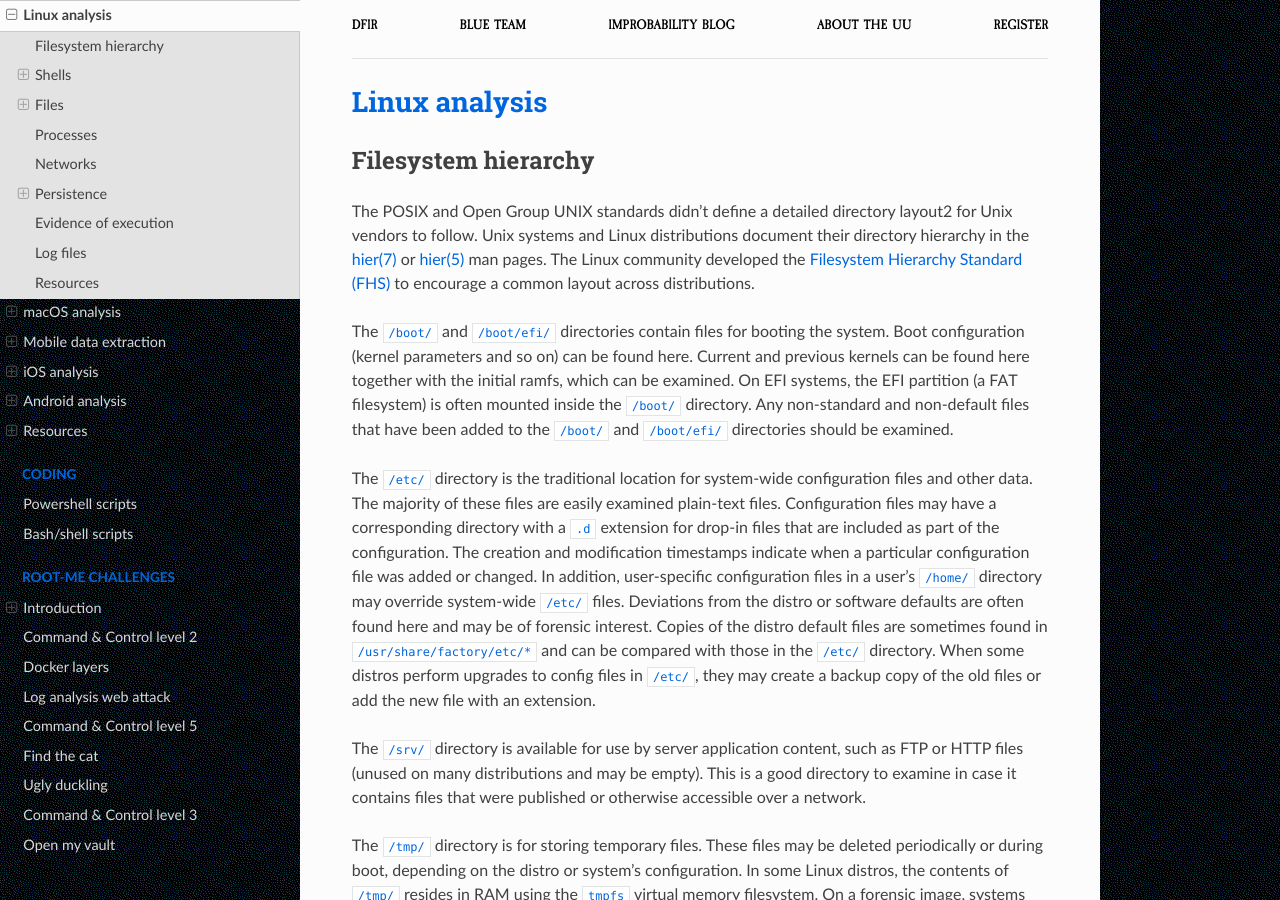
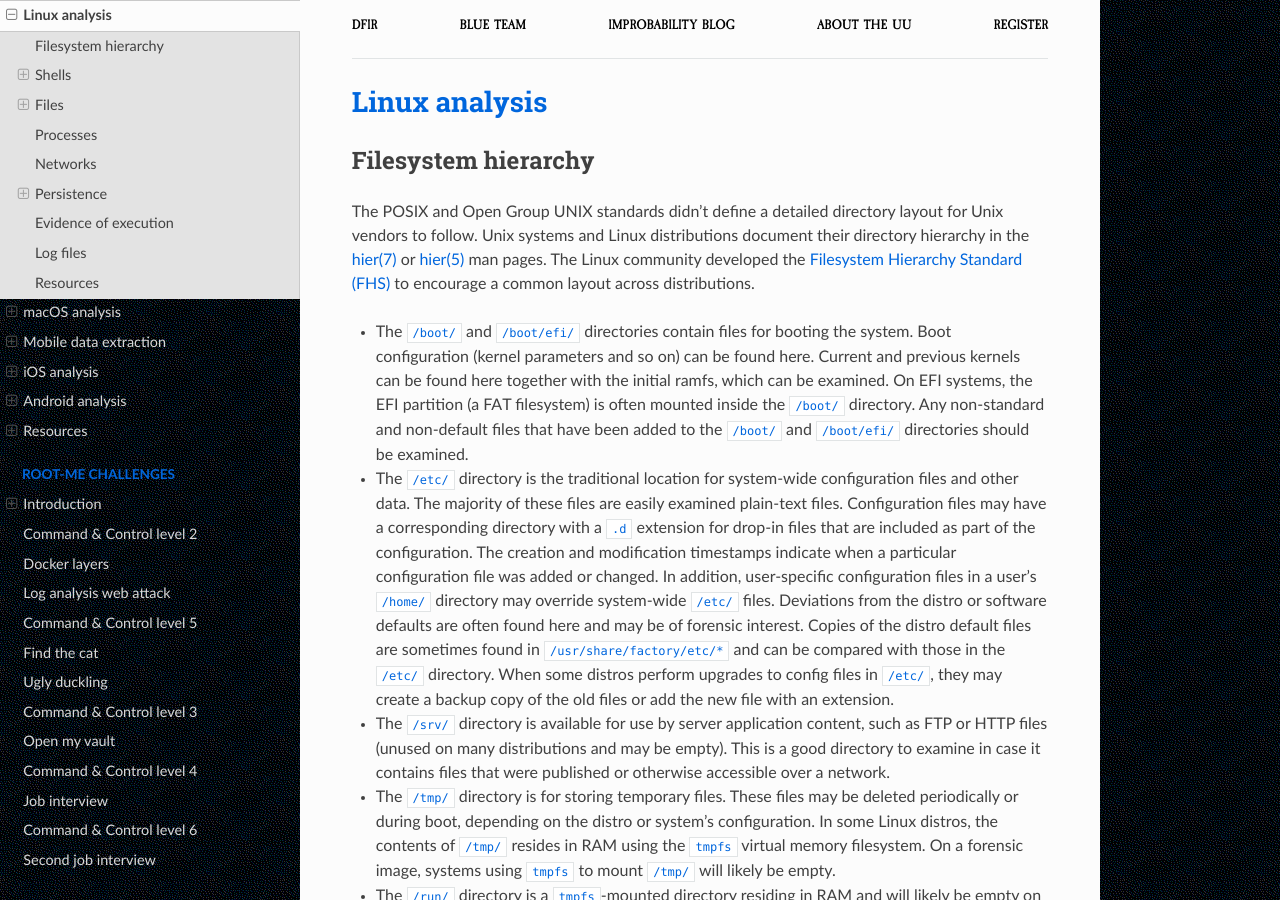
Before and after one commit to tymyrddin/blue-dfir, a Sphinx documentation site: the page built from source/docs/notes/linux.md, in a window 1280 px wide and 900 px high. Built offline with Sphinx 7.4.7 and the Read the Docs theme 2.0.0, drawn with Linux system fonts in a browser that asks for light colours.

```diff
--- a/source/docs/notes/linux.md
+++ b/source/docs/notes/linux.md
@@ -2,19 +2,14 @@
 
 ## Filesystem hierarchy
 
-The POSIX and Open Group UNIX standards didn’t define a detailed directory layout2 for Unix vendors to follow. Unix systems and Linux distributions document their directory hierarchy in the [hier(7)](https://www.man7.org/linux/man-pages/man7/hier.7.html) or [hier(5)](https://www.unix.com/man-page/hpux/5/hier/) man pages. The Linux community developed the [Filesystem Hierarchy Standard (FHS)](https://refspecs.linuxfoundation.org/fhs.shtml) to encourage a common layout across distributions.
+The POSIX and Open Group UNIX standards didn't define a detailed directory layout for Unix vendors to follow. Unix systems and Linux distributions document their directory hierarchy in the [hier(7)](https://www.man7.org/linux/man-pages/man7/hier.7.html) or [hier(5)](https://www.unix.com/man-page/hpux/5/hier/) man pages. The Linux community developed the [Filesystem Hierarchy Standard (FHS)](https://refspecs.linuxfoundation.org/fhs.shtml) to encourage a common layout across distributions.
 
-The `/boot/` and `/boot/efi/` directories contain files for booting the system. Boot configuration (kernel parameters and so on) can be found here. Current and previous kernels can be found here together with the initial ramfs, which can be examined. On EFI systems, the EFI partition (a FAT filesystem) is often mounted inside the `/boot/` directory. Any non-standard and non-default files that have been added to the `/boot/` and `/boot/efi/` directories should be examined.
-
-The `/etc/` directory is the traditional location for system-wide configuration files and other data. The majority of these files are easily examined plain-text files. Configuration files may have a corresponding directory with a `.d` extension for drop-in files that are included as part of the configuration. The creation and modification timestamps indicate when a particular configuration file was added or changed. In addition, user-specific configuration files in a user’s `/home/` directory may override system-wide `/etc/` files. Deviations from the distro or software defaults are often found here and may be of forensic interest. Copies of the distro default files are sometimes found in `/usr/share/factory/etc/*` and can be compared with those in the `/etc/` directory. When some distros perform upgrades to config files in `/etc/`, they may create a backup copy of the old files or add the new file with an extension.
-
-The `/srv/` directory is available for use by server application content, such as FTP or HTTP files (unused on many distributions and may be empty). This is a good directory to examine in case it contains files that were published or otherwise accessible over a network.
-
-The `/tmp/` directory is for storing temporary files. These files may be deleted periodically or during boot, depending on the distro or system’s configuration. In some Linux distros, the contents of `/tmp/` resides in RAM using the `tmpfs` virtual memory filesystem. On a forensic image, systems using `tmpfs` to mount `/tmp/` will likely be empty.
-
-The `/run/` directory is a `tmpfs`-mounted directory residing in RAM and will likely be empty on a forensic image. On a running system, this directory contains runtime information like `PID` and `lock` files, `systemd` runtime configuration, etc. There may be references to files and directories in `/run/` found in logs or configuration files.
-
-The `/home/` directory is the default location for user home directories. A user’s home directory contains files the user created or downloaded, including configuration, cache, data, documents, media, desktop contents, and other files the user owns. The `/etc/skel/` directory (which might only contain hidden “.” files) contains the default contents of a newly created `/home/*` directory. The `root` user’s home directory is typically `/root/` of the root filesystem. This is intentional so that `root` can log in even when `/home/` is not mounted. These home directories are of significant interest because they provide information about a system’s human users. If `/home/` is empty on a forensic image, it’s likely the user’s home directories are mounted from another filesystem or over a network. The creation (birth) timestamp of a user’s home directory may indicate when the user account was first added.
+* The `/boot/` and `/boot/efi/` directories contain files for booting the system. Boot configuration (kernel parameters and so on) can be found here. Current and previous kernels can be found here together with the initial ramfs, which can be examined. On EFI systems, the EFI partition (a FAT filesystem) is often mounted inside the `/boot/` directory. Any non-standard and non-default files that have been added to the `/boot/` and `/boot/efi/` directories should be examined.
+* The `/etc/` directory is the traditional location for system-wide configuration files and other data. The majority of these files are easily examined plain-text files. Configuration files may have a corresponding directory with a `.d` extension for drop-in files that are included as part of the configuration. The creation and modification timestamps indicate when a particular configuration file was added or changed. In addition, user-specific configuration files in a user's `/home/` directory may override system-wide `/etc/` files. Deviations from the distro or software defaults are often found here and may be of forensic interest. Copies of the distro default files are sometimes found in `/usr/share/factory/etc/*` and can be compared with those in the `/etc/` directory. When some distros perform upgrades to config files in `/etc/`, they may create a backup copy of the old files or add the new file with an extension.
+* The `/srv/` directory is available for use by server application content, such as FTP or HTTP files (unused on many distributions and may be empty). This is a good directory to examine in case it contains files that were published or otherwise accessible over a network.
+* The `/tmp/` directory is for storing temporary files. These files may be deleted periodically or during boot, depending on the distro or system's configuration. In some Linux distros, the contents of `/tmp/` resides in RAM using the `tmpfs` virtual memory filesystem. On a forensic image, systems using `tmpfs` to mount `/tmp/` will likely be empty.
+* The `/run/` directory is a `tmpfs`-mounted directory residing in RAM and will likely be empty on a forensic image. On a running system, this directory contains runtime information like `PID` and `lock` files, `systemd` runtime configuration, etc. There may be references to files and directories in `/run/` found in logs or configuration files.
+* The `/home/` directory is the default location for user home directories. A user's home directory contains files the user created or downloaded, including configuration, cache, data, documents, media, desktop contents, and other files the user owns. The `/etc/skel/` directory (which might only contain hidden “.” files) contains the default contents of a newly created `/home/*` directory. The `root` user's home directory is typically `/root/` of the root filesystem. This is intentional so that `root` can log in even when `/home/` is not mounted. These home directories are of significant interest because they provide information about a system's human users. If `/home/` is empty on a forensic image, it's likely the user's home directories are mounted from another filesystem or over a network. The creation (birth) timestamp of a user's home directory may indicate when the user account was first added.
 
 ## Shells
 
@@ -247,5 +242,5 @@ ls /var/log/apache2/
 ## Resources
 
 * [About DFIR/Tools & Artifacts > Linux](https://aboutdfir.com/toolsandartifacts/linux/)
-* [You Don’t Know Jack About .bash_history - SANS DFIR Summit 2016](https://www.youtube.com/watch?v=wv1xqOV2RyE)
+* [You Don't Know Jack About .bash_history - SANS DFIR Summit 2016](https://www.youtube.com/watch?v=wv1xqOV2RyE)
 * [Linux Storage Stack Diagram](https://www.thomas-krenn.com/en/wiki/Linux_Storage_Stack_Diagram)
```
Also changed, not shown: source/docs/notes/android.md (+2 -4 lines), source/docs/notes/mobile.md (+6 -3 lines), source/index.rst (+10 -10 lines).
